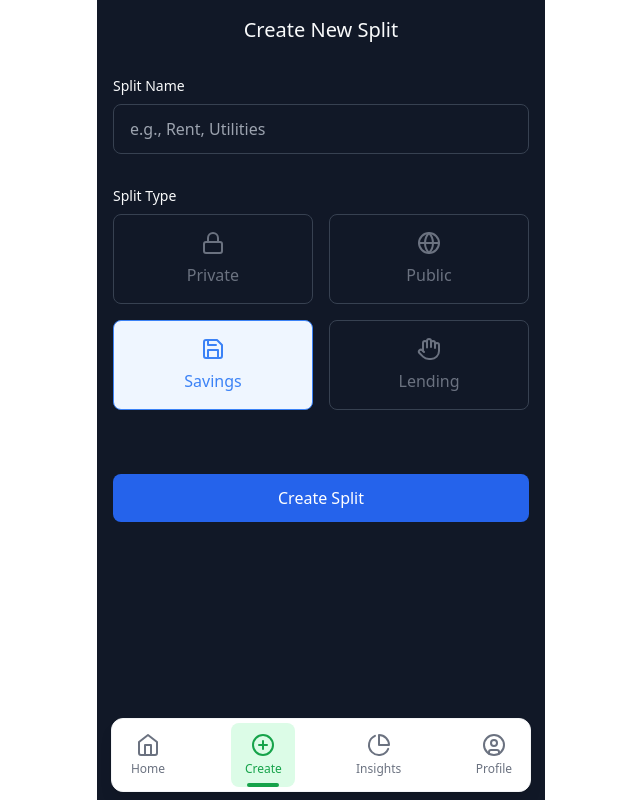
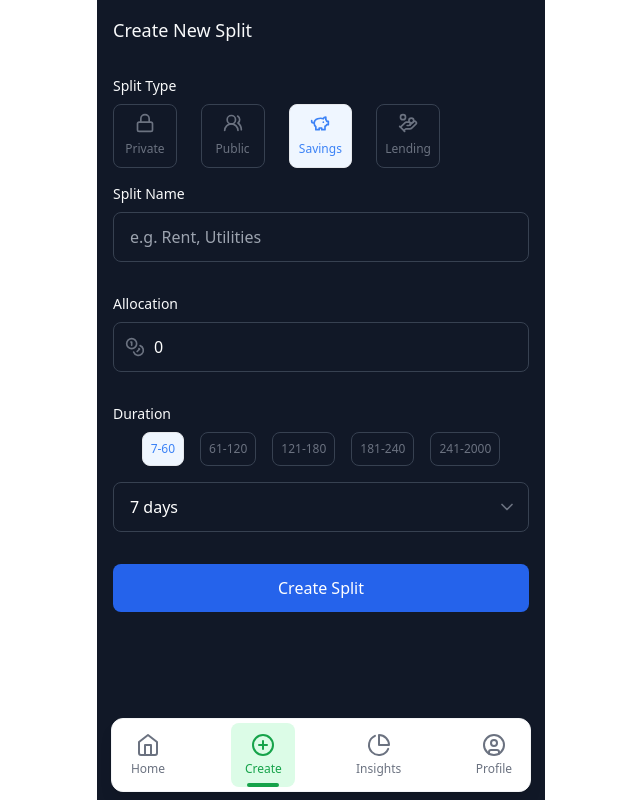
Before and after one commit to iamunclesam/team-sav, a React (Vite) app: page /create in a window 1280 px wide. Both pictures are taken after a click on the button "Savings". Shown: the whole page, without its empty margins (319-959 px from the left). Built offline with nearby package versions, Linux system fonts and the light colour scheme.

Commit message:
Working on create splits

```diff
--- a/src/pages/CreateSplit.tsx
+++ b/src/pages/CreateSplit.tsx
@@ -1,90 +1,224 @@
 import React, { useState } from 'react';
-import { DollarSign, Users, Lock, Globe, Save, Hand, Eye, EyeOff } from 'lucide-react';
+import { DollarSign, Users, Lock, Globe, Save, Hand, Eye, EyeOff, ChevronDown, UserRound, PiggyBank, UsersRound, HandCoins, Coins } from 'lucide-react';
 
 const CreateSplit = () => {
   const [splitType, setSplitType] = useState('PRIVATE');
   const [showBalance, setShowBalance] = useState(true);
   const [showContributors, setShowContributors] = useState(true);
+  const [splitName, setSplitName] = useState('');
+  const [targetAmount, setTargetAmount] = useState(0);
+  const [interest, setInterest] = useState(0);
+  const [duration, setDuration] = useState(0);
+  const [allowInstallment, setAllowInstallment] = useState(false);
+  const [latePaymentFee, setLatePaymentFee] = useState(0);
+  const [selectedRange, setSelectedRange] = useState('7-60'); // Default range
+  const [selectedDuration, setSelectedDuration] = useState(7);
+
+  const handleSubmit = (e: any) => {
+    e.preventDefault();
+    const splitData = {
+      name: splitName,
+      type: splitType,
+      showBalance,
+      showContributors,
+      targetAmount: splitType === 'PUBLIC' ? targetAmount : undefined,
+      interest: splitType === 'LENDING' ? interest : undefined,
+      duration: splitType === 'LENDING' ? duration : undefined,
+      allowInstallment: splitType === 'LENDING' ? allowInstallment : undefined,
+      latePaymentFee: splitType === 'LENDING' ? latePaymentFee : undefined,
+    };
+    console.log('Split Data:', splitData);
+    // Submit the data to your backend or handle it as needed
+  };
 
   return (
     <div className="p-4 pb-20 max-w-2xl mx-auto">
-      <h1 className="text-xl text-gray-50 font-medium mb-8 text-center">Create New Split</h1>
+      <h1 className="text-lg text-gray-50 font-medium mb-8">Create New Split</h1>
 
-      <form className="space-y-8">
+      {/* Split Type */}
+      <div className='mb-4'>
+        <label className="block text-sm font-medium text-gray-50 mb-2">Split Type</label>
+        <div className="grid grid-cols-4 gap-6 text-xs w-fit mr-auto">
+          <button
+            type="button"
+            onClick={() => setSplitType('PRIVATE')}
+            className={`w-fit p-2 aspect-square rounded-lg border flex flex-col items-center transition-all ${splitType === 'PRIVATE' ? ' bg-blue-50' : 'border-gray-700 hover:bg-gray-800'
+              }`}
+          >
+            <Lock size={20} className={splitType === 'PRIVATE' ? 'text-blue-500' : 'text-gray-500'} />
+            <span className={`mt-2 font-medium ${splitType === 'PRIVATE' ? 'text-blue-500' : 'text-gray-500'}`}>Private</span>
+          </button>
+          <button
+            type="button"
+            onClick={() => setSplitType('PUBLIC')}
+            className={`w-fit p-2 aspect-square rounded-lg border flex flex-col items-center transition-all ${splitType === 'PUBLIC' ? ' bg-blue-50' : 'border-gray-700 hover:bg-gray-800'
+              }`}
+          >
+            <UsersRound size={20} className={splitType === 'PUBLIC' ? 'text-blue-500' : 'text-gray-500'} />
+            <span className={`mt-2 font-medium ${splitType === 'PUBLIC' ? 'text-blue-500' : 'text-gray-500'}`}>Public</span>
+          </button>
+          <button
+            type="button"
+            onClick={() => setSplitType('SAVINGS')}
+            className={`w-fit p-2 aspect-square rounded-lg border flex flex-col items-center transition-all ${splitType === 'SAVINGS' ? ' bg-blue-50' : 'border-gray-700 hover:bg-gray-800'
+              }`}
+          >
+            <PiggyBank size={20} className={splitType === 'SAVINGS' ? 'text-blue-500' : 'text-gray-500'} />
+            <span className={`mt-2 font-medium ${splitType === 'SAVINGS' ? 'text-blue-500' : 'text-gray-500'}`}>Savings</span>
+          </button>
+          <button
+            type="button"
+            onClick={() => setSplitType('LENDING')}
+            className={`w-fit p-2 aspect-square rounded-lg border flex flex-col items-center transition-all ${splitType === 'LENDING' ? ' bg-blue-50' : 'border-gray-700 hover:bg-gray-800'
+              }`}
+          >
+            <HandCoins size={20} className={splitType === 'LENDING' ? 'text-blue-500' : 'text-gray-500'} />
+            <span className={`mt-2 font-medium ${splitType === 'LENDING' ? 'text-blue-500' : 'text-gray-500'}`}>Lending</span>
+          </button>
+        </div>
+      </div>
+
+      <form className="space-y-8" onSubmit={handleSubmit}>
         {/* Split Name */}
         <div>
           <label className="block text-sm font-medium text-gray-50 mb-2">Split Name</label>
           <input
             type="text"
             className="w-full bg-gray-900 text-white px-4 py-3 rounded-lg border border-gray-700 focus:ring-2 focus:ring-blue-500 focus:border-transparent transition-all"
-            placeholder="e.g., Rent, Utilities"
+            placeholder="e.g. Rent, Utilities"
+            value={splitName}
+            onChange={(e) => setSplitName(e.target.value)}
             required
           />
         </div>
 
-        {/* Target Amount - Only for PUBLIC split type */}
-        {splitType === 'PUBLIC' && (
         <div>
-            <label className="block text-sm font-medium text-gray-50 mb-2">Target Amount</label>
+          <label className="block text-sm font-medium text-gray-50 mb-2">Allocation</label>
           <div className="relative">
-              <DollarSign className="absolute left-3 top-1/2 transform -translate-y-1/2 text-gray-500" size={20} />
+            <Coins className="absolute left-3 top-1/2 transform -translate-y-1/2 text-gray-500" size={20} />
             <input
               type="number"
               className="w-full bg-gray-900 text-white pl-10 pr-4 py-3 rounded-lg border border-gray-700 focus:ring-2 focus:ring-blue-500 focus:border-transparent transition-all"
               placeholder="0.00"
+              value={targetAmount}
+              onChange={(e) => setTargetAmount(parseFloat(e.target.value))}
               required
             />
           </div>
         </div>
+
+        {/* Savings-Specific Fields - Only for SAVINGS split type */}
+        {splitType === 'SAVINGS' && (
+          <>
+            <div>
+              <label className="block text-sm font-medium text-gray-50 mb-2">Duration</label>
+              {/* Duration Range Tabs */}
+              <div className="flex text-xs gap-4 mb-4 mx-auto max-w-screen justify-center">
+                {[
+                  { label: '7-60', min: 7, max: 60 },
+                  { label: '61-120', min: 61, max: 120 },
+                  { label: '121-180', min: 121, max: 180 },
+                  { label: '181-240', min: 181, max: 240 },
+                  { label: '241-2000', min: 241, max: 2000 },
+                ].map((range) => (
+                  <button
+                    key={range.label}
+                    type="button"
+                    onClick={() => setSelectedRange(`${range.min}-${range.max}`)}
+                    className={`rounded-lg p-2 border flex flex-col items-center transition-all ${selectedRange === `${range.min}-${range.max}`
+                      ? ' bg-blue-50'
+                      : 'border-gray-700 hover:bg-gray-800'
+                      }`}
+                  >
+                    <span
+                      className={`font-medium ${selectedRange === `${range.min}-${range.max}` ? 'text-blue-500' : 'text-gray-500'
+                        }`}
+                    >
+                      {range.label}
+                    </span>
+                  </button>
+                ))}
+              </div>
+
+              {/* Duration Select Dropdown */}
+              <div className="relative">
+                <select
+                  className="w-full bg-gray-900 text-white px-4 py-3 rounded-lg border border-gray-700 focus:ring-2 focus:ring-blue-500 focus:border-transparent transition-all appearance-none"
+                  value={selectedDuration}
+                  onChange={(e) => setSelectedDuration(parseInt(e.target.value, 10))}
+                  required
+                >
+                  {Array.from(
+                    { length: selectedRange.split('-')[1] - selectedRange.split('-')[0] + 1 },
+                    (_, i) => parseInt(selectedRange.split('-')[0], 10) + i
+                  ).map((day) => (
+                    <option key={day} value={day}>
+                      {day} days
+                    </option>
+                  ))}
+                </select>
+                <ChevronDown className="absolute right-3 top-1/2 transform -translate-y-1/2 text-gray-500" size={20} />
+              </div>
+            </div>
+          </>
         )}
-
-        {/* Split Type */}
+        {/* Lending-Specific Fields - Only for LENDING split type */}
+        {splitType === 'LENDING' && (
+          <>
             <div>
-          <label className="block text-sm font-medium text-gray-50 mb-2">Split Type</label>
-          <div className="grid grid-cols-2 gap-4">
+              <label className="block text-sm font-medium text-gray-50 mb-2">Interest Rate (%)</label>
+              <input
+                type="number"
+                className="w-full bg-gray-900 text-white px-4 py-3 rounded-lg border border-gray-700 focus:ring-2 focus:ring-blue-500 focus:border-transparent transition-all"
+                placeholder="e.g., 5"
+                value={interest}
+                onChange={(e) => setInterest(parseFloat(e.target.value))}
+                required
+              />
+            </div>
+            <div>
+              <label className="block text-sm font-medium text-gray-50 mb-2">Duration (Months)</label>
+              <input
+                type="number"
+                className="w-full bg-gray-900 text-white px-4 py-3 rounded-lg border border-gray-700 focus:ring-2 focus:ring-blue-500 focus:border-transparent transition-all"
+                placeholder="e.g., 12"
+                value={duration}
+                onChange={(e) => setDuration(parseInt(e.target.value, 10))}
+                required
+              />
+            </div>
+            <div>
+              <label className="block text-sm font-medium text-gray-50 mb-2">Allow Installment Payments</label>
+              <div className="flex items-center space-x-2">
                 <button
                   type="button"
-              onClick={() => setSplitType('PRIVATE')}
-              className={`p-4 rounded-lg border flex flex-col items-center transition-all ${splitType === 'PRIVATE' ? 'border-blue-500 bg-blue-50' : 'border-gray-700 hover:bg-gray-800'
+                  onClick={() => setAllowInstallment(!allowInstallment)}
+                  className={`w-full p-4 rounded-lg border flex items-center justify-center transition-all ${allowInstallment ? 'border-blue-500 bg-blue-50' : 'border-gray-700 hover:bg-gray-800'
                     }`}
                 >
-              <Lock size={24} className={splitType === 'PRIVATE' ? 'text-blue-500' : 'text-gray-500'} />
-              <span className={`mt-2 font-medium ${splitType === 'PRIVATE' ? 'text-blue-500' : 'text-gray-500'}`}>Private</span>
-            </button>
-            <button
-              type="button"
-              onClick={() => setSplitType('PUBLIC')}
-              className={`p-4 rounded-lg border flex flex-col items-center transition-all ${splitType === 'PUBLIC' ? 'border-blue-500 bg-blue-50' : 'border-gray-700 hover:bg-gray-800'
-                }`}
-            >
-              <Globe size={24} className={splitType === 'PUBLIC' ? 'text-blue-500' : 'text-gray-500'} />
-              <span className={`mt-2 font-medium ${splitType === 'PUBLIC' ? 'text-blue-500' : 'text-gray-500'}`}>Public</span>
-            </button>
-            <button
-              type="button"
-              onClick={() => setSplitType('SAVINGS')}
-              className={`p-4 rounded-lg border flex flex-col items-center transition-all ${splitType === 'SAVINGS' ? 'border-blue-500 bg-blue-50' : 'border-gray-700 hover:bg-gray-800'
-                }`}
-            >
-              <Save size={24} className={splitType === 'SAVINGS' ? 'text-blue-500' : 'text-gray-500'} />
-              <span className={`mt-2 font-medium ${splitType === 'SAVINGS' ? 'text-blue-500' : 'text-gray-500'}`}>Savings</span>
-            </button>
-            <button
-              type="button"
-              onClick={() => setSplitType('LENDING')}
-              className={`p-4 rounded-lg border flex flex-col items-center transition-all ${splitType === 'LENDING' ? 'border-blue-500 bg-blue-50' : 'border-gray-700 hover:bg-gray-800'
-                }`}
-            >
-              <Hand size={24} className={splitType === 'LENDING' ? 'text-blue-500' : 'text-gray-500'} />
-              <span className={`mt-2 font-medium ${splitType === 'LENDING' ? 'text-blue-500' : 'text-gray-500'}`}>Lending</span>
+                  <span className={`font-medium ${allowInstallment ? 'text-blue-500' : 'text-gray-500'}`}>
+                    {allowInstallment ? 'Allowed' : 'Not Allowed'}
+                  </span>
                 </button>
               </div>
             </div>
+            <div>
+              <label className="block text-sm font-medium text-gray-50 mb-2">Late Payment Fee</label>
+              <input
+                type="number"
+                className="w-full bg-gray-900 text-white px-4 py-3 rounded-lg border border-gray-700 focus:ring-2 focus:ring-blue-500 focus:border-transparent transition-all"
+                placeholder="e.g., 50"
+                value={latePaymentFee}
+                onChange={(e) => setLatePaymentFee(parseFloat(e.target.value))}
+                required
+              />
+            </div>
+          </>
+        )}
 
-        {/* Show Balance - Only for PUBLIC split type */}
-
+        {/* Show Balance and Show Contributors - Only for PUBLIC split type */}
+        {splitType === 'PUBLIC' && (
           <div className="grid grid-cols-2 w-full gap-4">
-          {splitType === 'PUBLIC' && (
             <div className="w-full">
               <label className="block text-sm font-medium text-gray-50 mb-2">Show Balance</label>
               <div className="flex items-center space-x-2">
@@ -101,9 +235,6 @@ const CreateSplit = () => {
                 </button>
               </div>
             </div>
-          )}
-
-          {splitType === 'PUBLIC' && (
             <div className="w-full">
               <label className="block text-sm font-medium text-gray-50 mb-2">Show Contributors</label>
               <div className="flex items-center space-x-2">
@@ -120,9 +251,8 @@ const CreateSplit = () => {
                 </button>
               </div>
             </div>
+          </div>
         )}
-        </div>
-
 
         {/* Contributors Section - Only for PUBLIC split type */}
         {splitType === 'PUBLIC' && (
--- a/src/pages/split/allSplit.tsx
+++ b/src/pages/split/allSplit.tsx
@@ -1,6 +1,7 @@
 import React, { useEffect, useState } from 'react';
 import { Link } from 'react-router-dom';
 import { Share2, TrendingUp, ArrowRight, Plus } from 'lucide-react';
+import { Lock, Globe, PiggyBank, HandCoins } from 'lucide-react';
 import SplitCard from '../../components/SplitCard'
 import apiService from '../../utils/apiService.js'
 
@@ -58,43 +59,19 @@ const AllSplits = () => {
                 </div>
             </div>
 
-            {/* Tab Navigation */}
-            <div className="flex bg-white rounded-lg shadow-sm mb-6 p-1">
+            <div className="flex bg-transparent border-b border-gray-200 mb-6">
+                {['All', 'Private', 'Public', 'Savings', 'Lending'].map((tab) => (
                     <button
-                    className={`flex-1 py-1 text-center rounded-md transition-colors ${activeTab === 'all' ? 'bg-blue-600/80 text-sm text-white font-medium' : 'text-gray-600 hover:bg-gray-100'
+                        key={tab}
+                        className={`flex-1 py-3 text-center text-sm font-medium transition-all duration-300 ${activeTab === tab.toLowerCase()
+                                ? 'text-blue-600 border-b-2 border-blue-600'
+                                : 'text-gray-500 hover:text-gray-900'
                             }`}
-                    onClick={() => setActiveTab('all')}
+                        onClick={() => setActiveTab(tab.toUpperCase())}
                     >
-                    All
+                        {tab}
                     </button>
-                <button
-                    className={`flex-1 py-1 text-center rounded-md transition-colors ${activeTab === 'PRIVATE' ? 'bg-blue-600 text-sm text-white font-medium' : 'text-gray-600 hover:bg-gray-100'
-                        }`}
-                    onClick={() => setActiveTab('PRIVATE')}
-                >
-                    Private
-                </button>
-                <button
-                    className={`flex-1 py-1 text-center rounded-md text-sm transition-colors ${activeTab === 'PUBLIC' ? 'bg-blue-600 text-white font-medium' : 'text-gray-600 hover:bg-gray-100'
-                        }`}
-                    onClick={() => setActiveTab('PUBLIC')}
-                >
-                    Public
-                </button>
-                <button
-                    className={`flex-1 py-1 text-center rounded-md text-sm transition-colors ${activeTab === 'SAVINGS' ? 'bg-blue-600 text-white font-medium' : 'text-gray-600 hover:bg-gray-100'
-                        }`}
-                    onClick={() => setActiveTab('SAVINGS')}
-                >
-                    Savings
-                </button>
-                <button
-                    className={`flex-1 py-1 text-center rounded-md text-sm transition-colors ${activeTab === 'LENDING' ? 'bg-blue-600 text-white font-medium' : 'text-gray-600 hover:bg-gray-100'
-                        }`}
-                    onClick={() => setActiveTab('LENDING')}
-                >
-                    Lending
-                </button>
+                ))}
             </div>
 
             {/* Splits List */}
@@ -102,7 +79,7 @@ const AllSplits = () => {
 
             {filteredSplits.length === 0 && (
                 <div className="text-center py-12">
-                    <p className="text-gray-500">No {activeTab} splits found</p>
+                    <p className="text-gray-500">No {activeTab.toLowerCase()} splits found</p>
                 </div>
             )}
         </div>
```
Also changed, not shown: src/utils/ApiService.js (+1 -14 lines). Lines whose indentation alone changed are shown as unchanged.
